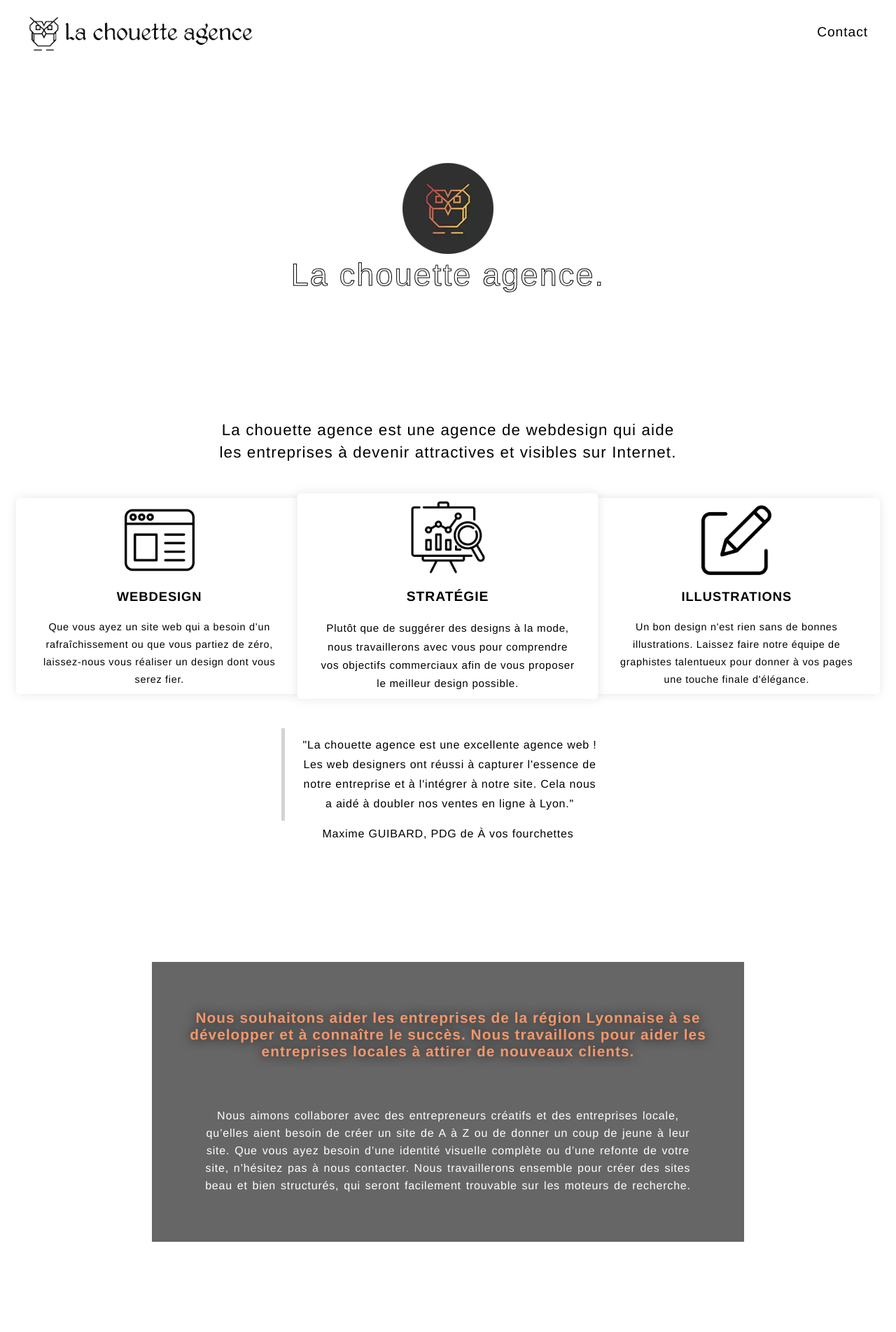
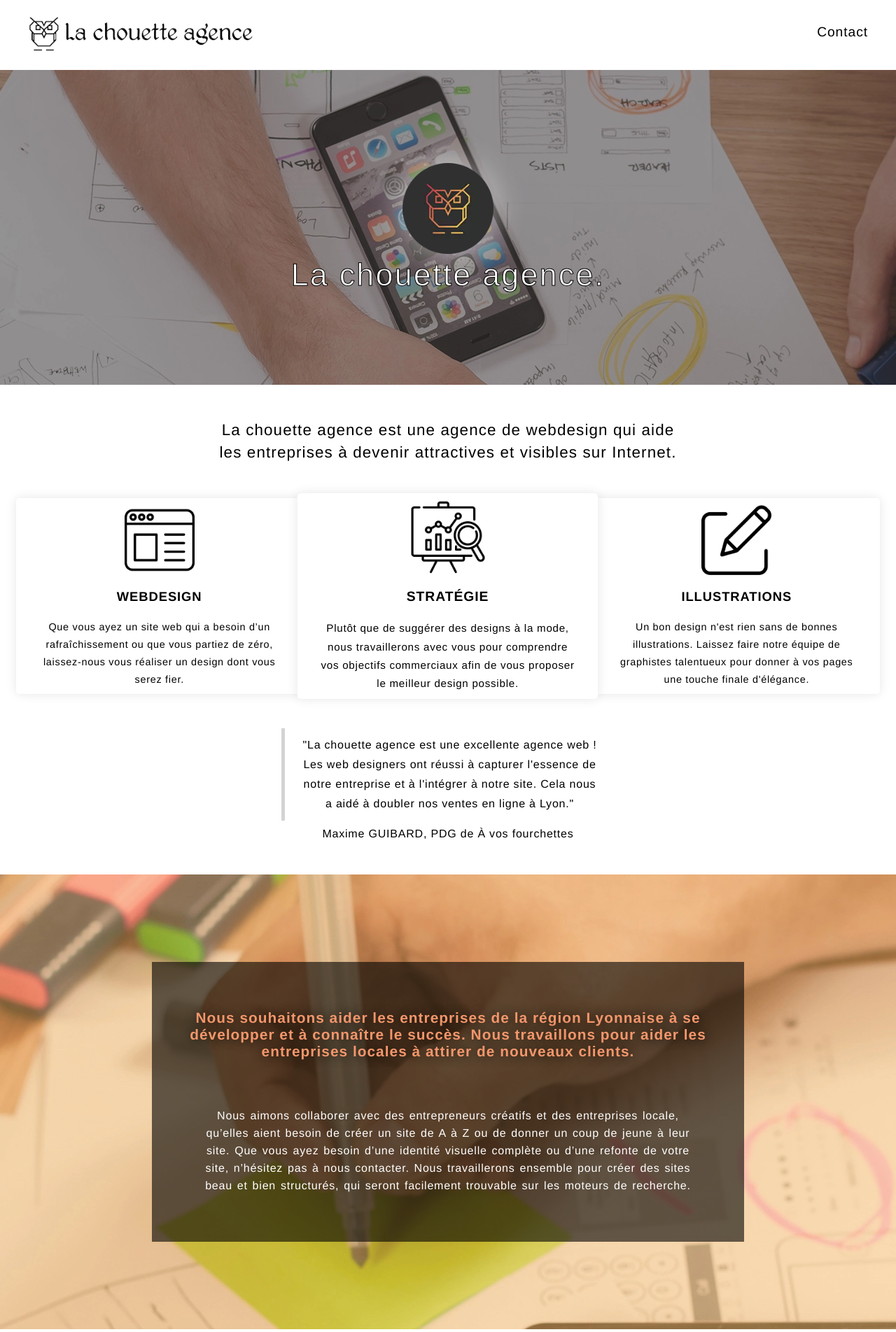
Before and after one commit to stevanparisian/StevanDinet_4_06092021, a plain HTML site: page index.html in a window 1280 px wide. Shown: the top 1904 px of the page at 70% size. Drawn offline with Linux system fonts and the light colour scheme.

Commit message:
reglage probleme lien img

```diff
--- a/scss/main.scss
+++ b/scss/main.scss
@@ -245,13 +245,13 @@ h1 {
 /* ---- IMAGE BG ---- */
 
 .banniere__background {
-    background-image: url("img/banniere1.webp");
+    background-image: url("../../img/banniere1.webp");
     background-position: top center;
     background-repeat: no-repeat;
 }
 
 .presentation__background {
-    background-image: url("img/banniere2.webp");
+    background-image: url("../../img/banniere2.webp");
     background-position: center center;
     background-repeat: no-repeat;
 }
```
Also changed, not shown: scss/css/main.css, scss/css/main.min.css, scss/main.css, 1 other file.
